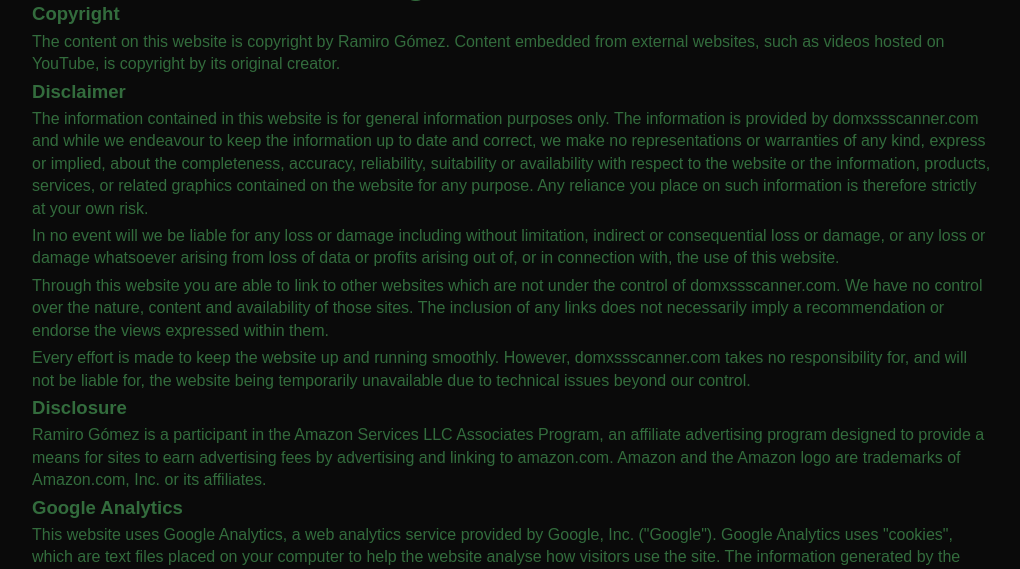
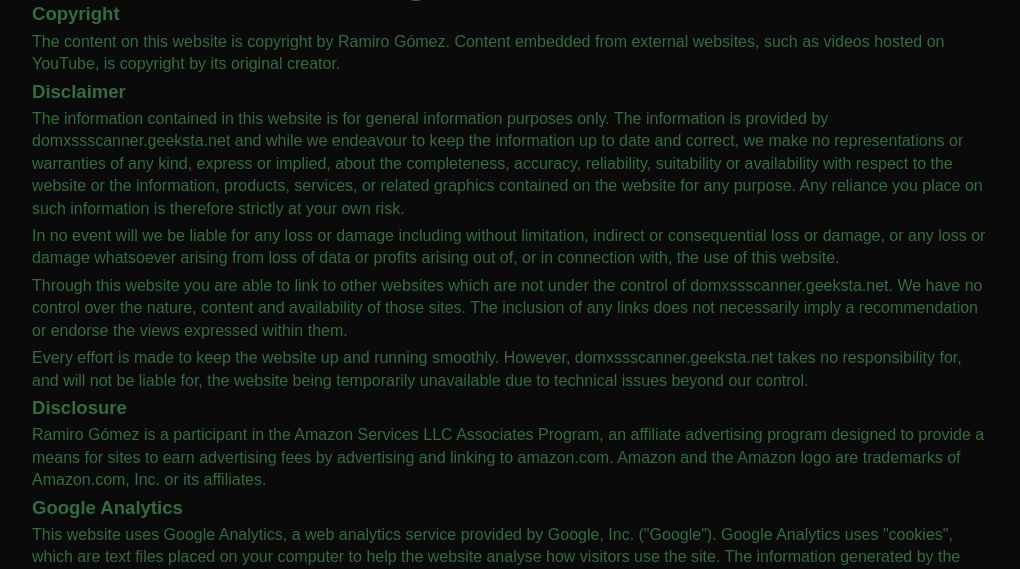
Before and after one commit to yaph/domxssscanner, a Python web app: template templates/legal.html in a window 1280 px wide. Shown: the part 79-648 px from the top of the page, without its empty margins (128-1148 px from the left). Run offline with Jinja, Linux system fonts and the light colour scheme; the template is opened without the code that fills it, so the values that code supplies are empty; some libraries are stand-ins or nearby versions.

Commit message:
Update app.yaml to current SDK requirements Remove domxssscanner.com references Remove google-site-verification

```diff
--- a/app.yaml
+++ b/app.yaml
@@ -1,5 +1,3 @@
-application: domxssscanner-hrd
-version: 1
 runtime: python27
 api_version: 1
 threadsafe: true
--- a/templates/base.html
+++ b/templates/base.html
@@ -10,8 +10,7 @@
   <title>{% block title %}{{ title|escape }}{% endblock %}</title>
   <meta name="viewport" content="width=device-width, initial-scale=1.0">
   <meta name="description" content="DOM XSS Scanner is an online tool for finding potential DOM based XSS security vulnerabilities in the source code of Web pages and included JavaScript files.">
-  <meta name="google-site-verification" content="XoEMsQskIl_bodjTm5nvSJhqwpGgcsNuxxoGYHpN7mY">
-  <meta property="og:image" content="http://www.domxssscanner.com/static/img/domxssscanner-results-preview.jpg">
+  <meta property="og:image" content="/static/img/domxssscanner-results-preview.jpg">
   {% block meta %}{% endblock %}
   <link rel="shortcut icon" href="/favicon.ico">
   <link rel="stylesheet" href="/static/css/style.css">
--- a/templates/legal.html
+++ b/templates/legal.html
@@ -9,10 +9,10 @@
 <p>The content on this website is copyright by Ramiro Gómez. Content embedded from external websites, such as videos hosted on YouTube, is copyright by its original creator.</p>
 
 <h2>Disclaimer</h2>
-<p>The information contained in this website is for general information purposes only. The information is provided by domxssscanner.com and while we endeavour to keep the information up to date and correct, we make no representations or warranties of any kind, express or implied, about the completeness, accuracy, reliability, suitability or availability with respect to the website or the information, products, services, or related graphics contained on the website for any purpose. Any reliance you place on such information is therefore strictly at your own risk.</p>
+<p>The information contained in this website is for general information purposes only. The information is provided by domxssscanner.geeksta.net and while we endeavour to keep the information up to date and correct, we make no representations or warranties of any kind, express or implied, about the completeness, accuracy, reliability, suitability or availability with respect to the website or the information, products, services, or related graphics contained on the website for any purpose. Any reliance you place on such information is therefore strictly at your own risk.</p>
 <p>In no event will we be liable for any loss or damage including without limitation, indirect or consequential loss or damage, or any loss or damage whatsoever arising from loss of data or profits arising out of, or in connection with, the use of this website.</p>
-<p>Through this website you are able to link to other websites which are not under the control of domxssscanner.com. We have no control over the nature, content and availability of those sites. The inclusion of any links does not necessarily imply a recommendation or endorse the views expressed within them.</p>
-<p>Every effort is made to keep the website up and running smoothly. However, domxssscanner.com takes no responsibility for, and will not be liable for, the website being temporarily unavailable due to technical issues beyond our control.</p>
+<p>Through this website you are able to link to other websites which are not under the control of domxssscanner.geeksta.net. We have no control over the nature, content and availability of those sites. The inclusion of any links does not necessarily imply a recommendation or endorse the views expressed within them.</p>
+<p>Every effort is made to keep the website up and running smoothly. However, domxssscanner.geeksta.net takes no responsibility for, and will not be liable for, the website being temporarily unavailable due to technical issues beyond our control.</p>
 
 <h2>Disclosure</h2>
 <p>Ramiro Gómez is a participant in the Amazon Services LLC Associates Program, an affiliate advertising program designed to provide a means for sites to earn advertising fees by advertising and linking to amazon.com. Amazon and the Amazon logo are trademarks of Amazon.com, Inc. or its affiliates.</p>
```
Also changed, not shown: 1 other file.
